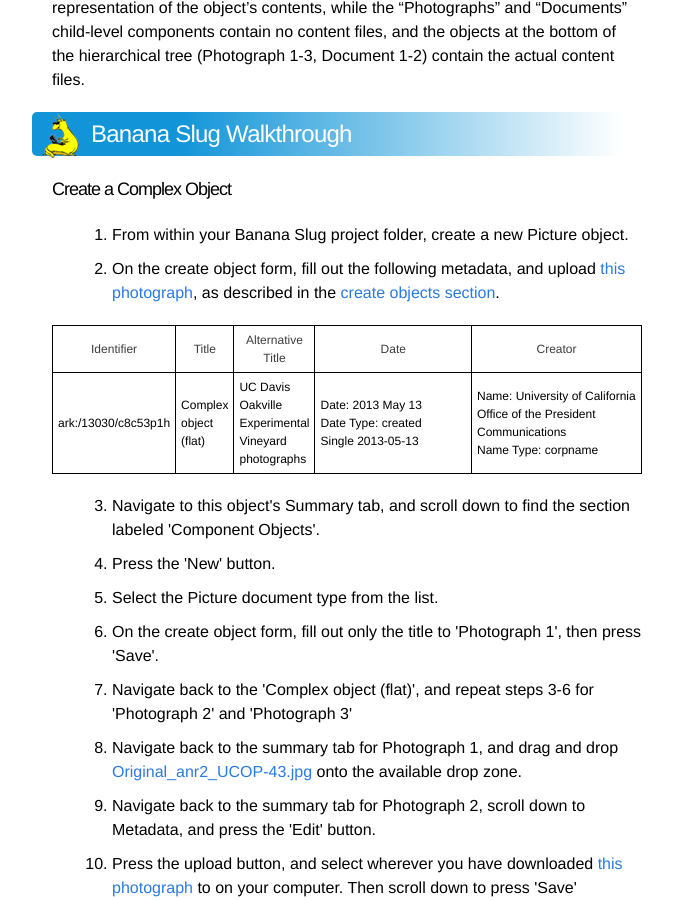
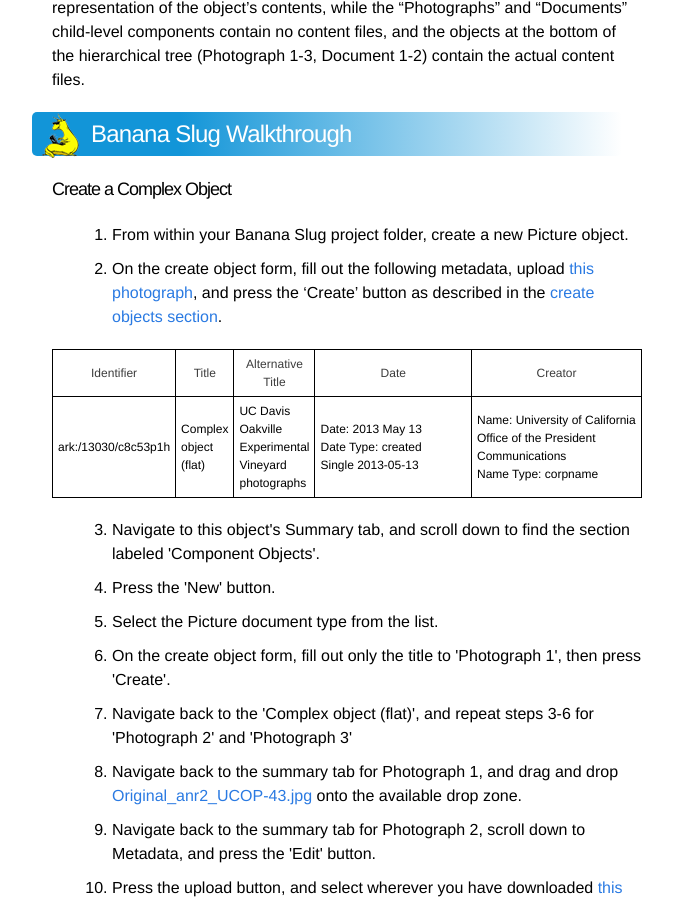
Before and after one commit to ucldc/ucldc-docs, a Jekyll site: the page built from docs/dams/complex-objects.md, in a window 1280 px wide and 900 px high, scrolled down 782 px. Shown: the whole window, without its empty margins (188-861 px from the left). Built offline with Jekyll 4.4.1, drawn with Linux system fonts in a browser that asks for light colours; nearby versions of some CDN libraries.

Commit message:
Folded in feedback from Mark

```diff
--- a/docs/dams/complex-objects.md
+++ b/docs/dams/complex-objects.md
@@ -31,7 +31,7 @@
 #### Create a Complex Object
 
 1. From within your Banana Slug project folder, create a new Picture object.
-2. On the create object form, fill out the following metadata, and upload <a href="{{ site.url }}{{ site.baseurl }}/images/Original_complex-flat.jpg" download>this photograph</a>, as described in the [create objects section]({{ site.url }}{{ site.baseurl }}/docs/dams/create-objects/).
+2. On the create object form, fill out the following metadata, upload <a href="{{ site.url }}{{ site.baseurl }}/images/Original_complex-flat.jpg" download>this photograph</a>, and press the 'Create' button as described in the [create objects section]({{ site.url }}{{ site.baseurl }}/docs/dams/create-objects/).
 
 <table>
   <thead>
@@ -61,7 +61,7 @@
   <li>Navigate to this object's Summary tab, and scroll down to find the section labeled 'Component Objects'.</li>
   <li>Press the 'New' button.</li>
   <li>Select the Picture document type from the list.</li>
-  <li>On the create object form, fill out only the title to 'Photograph 1', then press 'Save'.</li>
+  <li>On the create object form, fill out only the title to 'Photograph 1', then press 'Create'.</li>
   <li>Navigate back to the 'Complex object (flat)', and repeat steps 3-6 for 'Photograph 2' and 'Photograph 3'</li>
   <li>Navigate back to the summary tab for Photograph 1, and drag and drop <a href="{{ site.url }}{{ site.baseurl }}/images/Original_anr2_UCOP-43.jpg" download>Original_anr2_UCOP-43.jpg</a> onto the available drop zone.</li>
   <li>Navigate back to the summary tab for Photograph 2, scroll down to Metadata, and press the 'Edit' button.</li>
```
